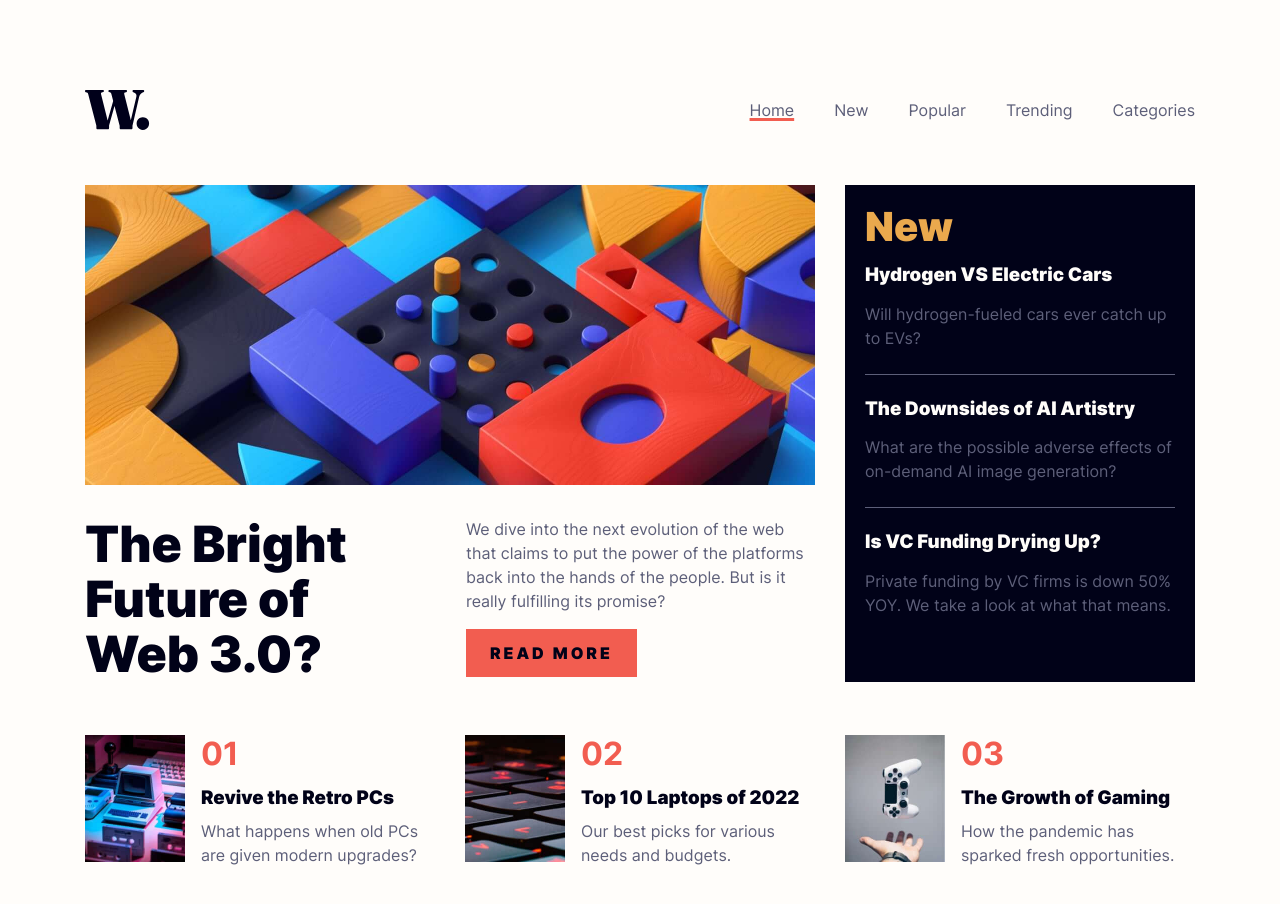
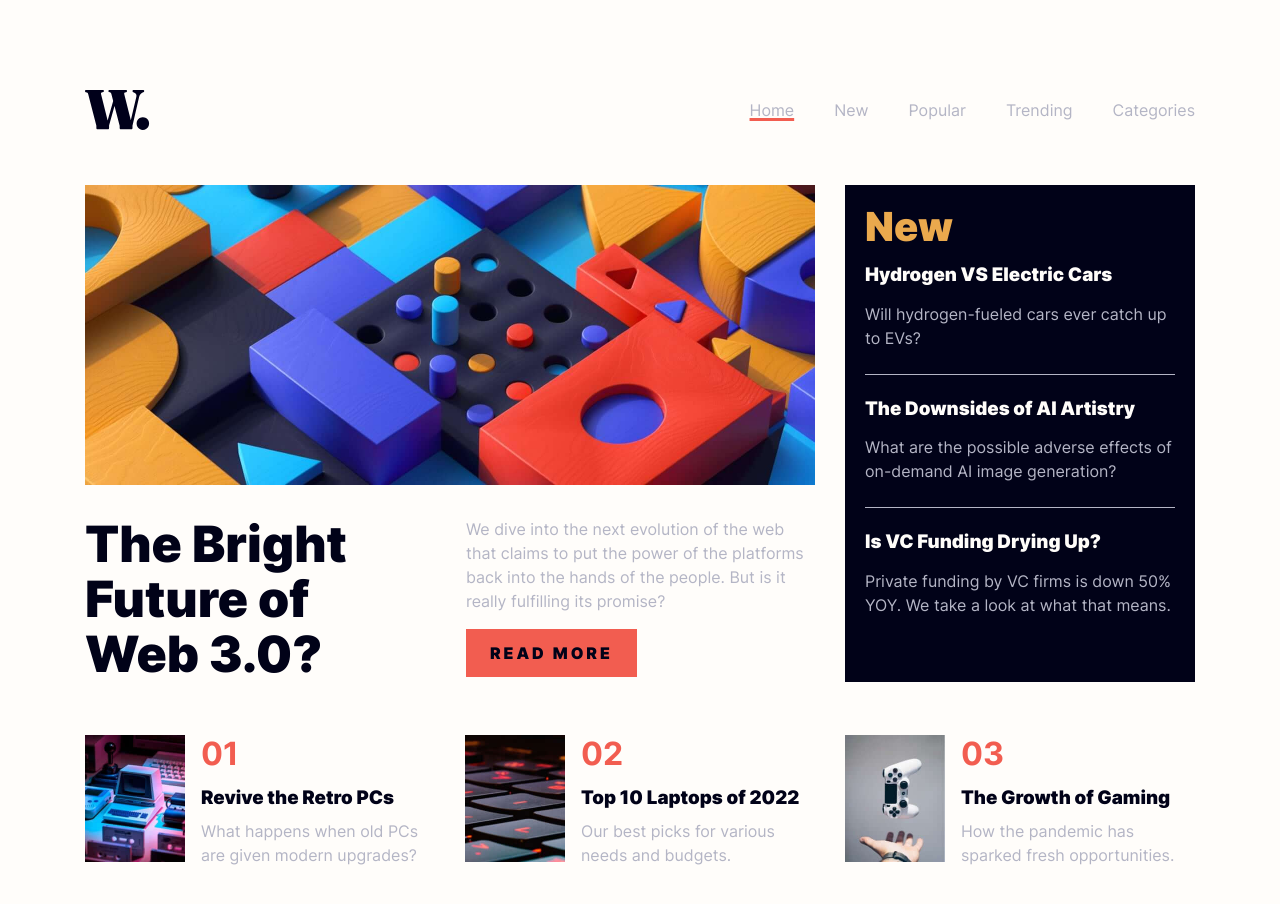
Before and after one commit to bccpadge/news-homepage-main, a website built with Vite: page index.html in a window 1280 px wide. Built offline with nearby package versions, Linux system fonts and the light colour scheme.

Commit message:
Update style.css
changed clr-neutral-400 CSS variable to meet WCAG standards for accessible text

```diff
--- a/style.css
+++ b/style.css
@@ -13,7 +13,7 @@
 
   --clr-neutral-100: 36 100% 99%;
   --clr-neutral-200: 237 20% 80%;
-  --clr-neutral-400: 236 13% 42%;
+  --clr-neutral-400: 236 13% 74%;
   --clr-neutral-800: 240 100% 5%;
   --clr-neutral-900: 238 92% 5%;
 
```
